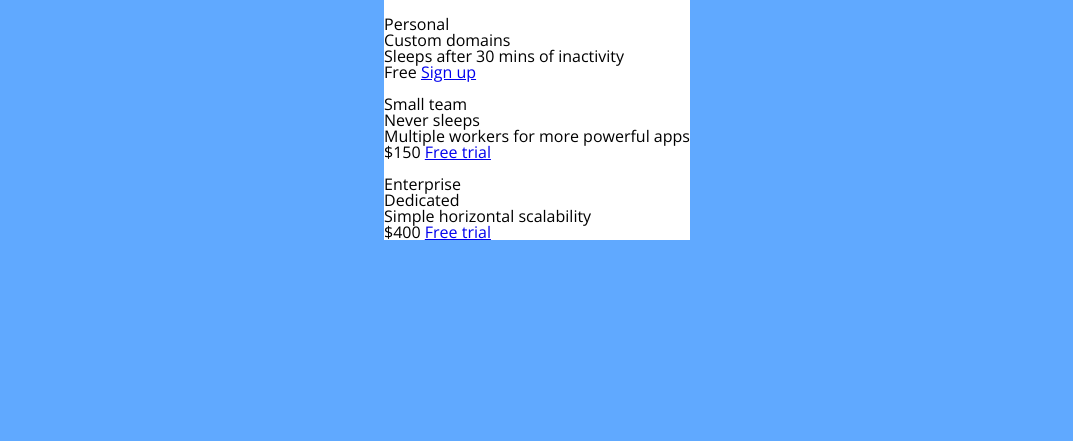
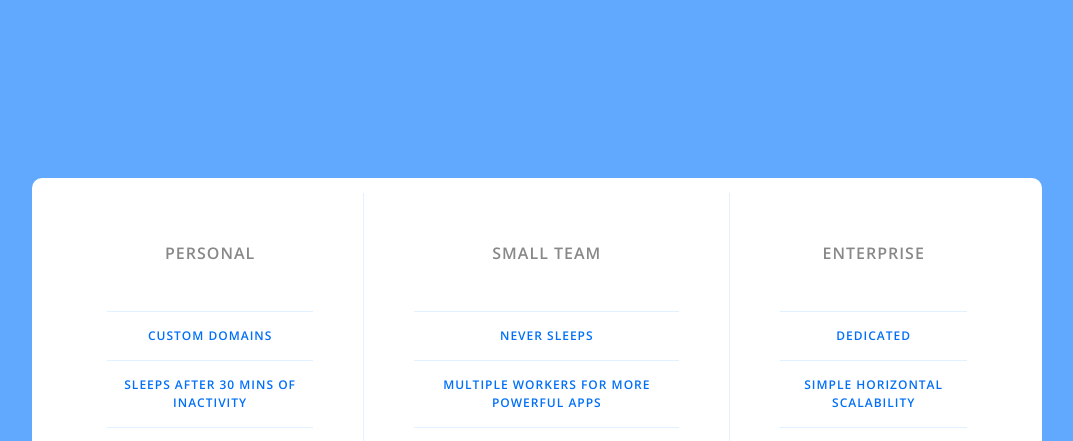
Before and after one commit to hitachi-itachi/learning-css, a plain HTML site: page pricingtable.html.html in a window 1280 px wide. Shown: the top 441 px of the page, without its empty margins (103-1176 px from the left). Drawn offline with nearby package versions, Linux system fonts and the light colour scheme; files whose address does not match are found by name.

Commit message:
Chore: Completed a price panel project

```diff
--- a/pricingtable.css
+++ b/pricingtable.css
@@ -143,11 +143,106 @@ body {
     background-color: #60a9ff;
     display: flex;
     justify-content: center;
-    align-content: center;
-    min-height: vh;
+    align-items: center;
+    min-height: 100vh;
 
 }
 
 .panel {
     background-color: white;
+    border-radius: 10px;
+    padding: 15px 25px;
+    max-width: 960px;
+    display: flex;
+    flex-direction: column;
+    text-align: center;
+    text-transform: uppercase;
 }
+
+.pricing-plan {
+    border-bottom: 1px solid #e1f1ff;
+}
+
+.pricing-plan:last-child {
+    border-bottom: none;
+}
+
+.pricing-img {
+    margin-bottom: 25px;
+    max-width: 100%;
+}
+
+.pricing-header {
+    color: #888;
+    font-weight: 600;
+    letter-spacing: 1px;
+}
+
+.pricing-features {
+    margin: 50px 0 25px;
+    color: #016ff9;
+
+}
+
+.pricing-features-item {
+    font-weight: 600;
+    letter-spacing: 1px;
+    font-size: 12px;
+    line-height: 1.5;
+    padding: 15px 0;
+    border-top: 1px solid #e1f1ff;
+}
+
+.pricing-features-item:last-child {
+    border-bottom: 1px solid #e1f1ff;
+}
+
+.pricing-price {
+    color: #016ff9;
+    display: block;
+    font-size: 32px;
+    font-weight: 700;
+}
+
+.pricing-button {
+    border: 1px solid #9dd1ff;
+    border-radius: 10px;
+    color: #348efe;
+    display: inline-block;
+    padding: 15px 35px;
+    text-decoration: none;
+    margin: 25px 0;
+
+}
+
+.pricing-button:hover,
+.pricing-button:focus {
+
+    background-color: #e1f1ff;
+}
+
+.pricing-button.is-featured:hover,
+.pricing-button.is-featured:focus {
+    background-color: #269aff;
+    color: white;
+
+}
+
+
+
+@media(min-width:900px) {
+    .panel {
+        flex-direction: row;
+    }
+
+    .pricing-plan {
+        border-bottom: none;
+        border-right: 1px solid #e1f1ff;
+        padding: 25px 50px;
+
+    }
+
+    .pricing-plan:last-child {
+        border-right: none;
+    }
+}
```
Also changed, not shown: pricingtable.html.html (+1 -1 lines).
